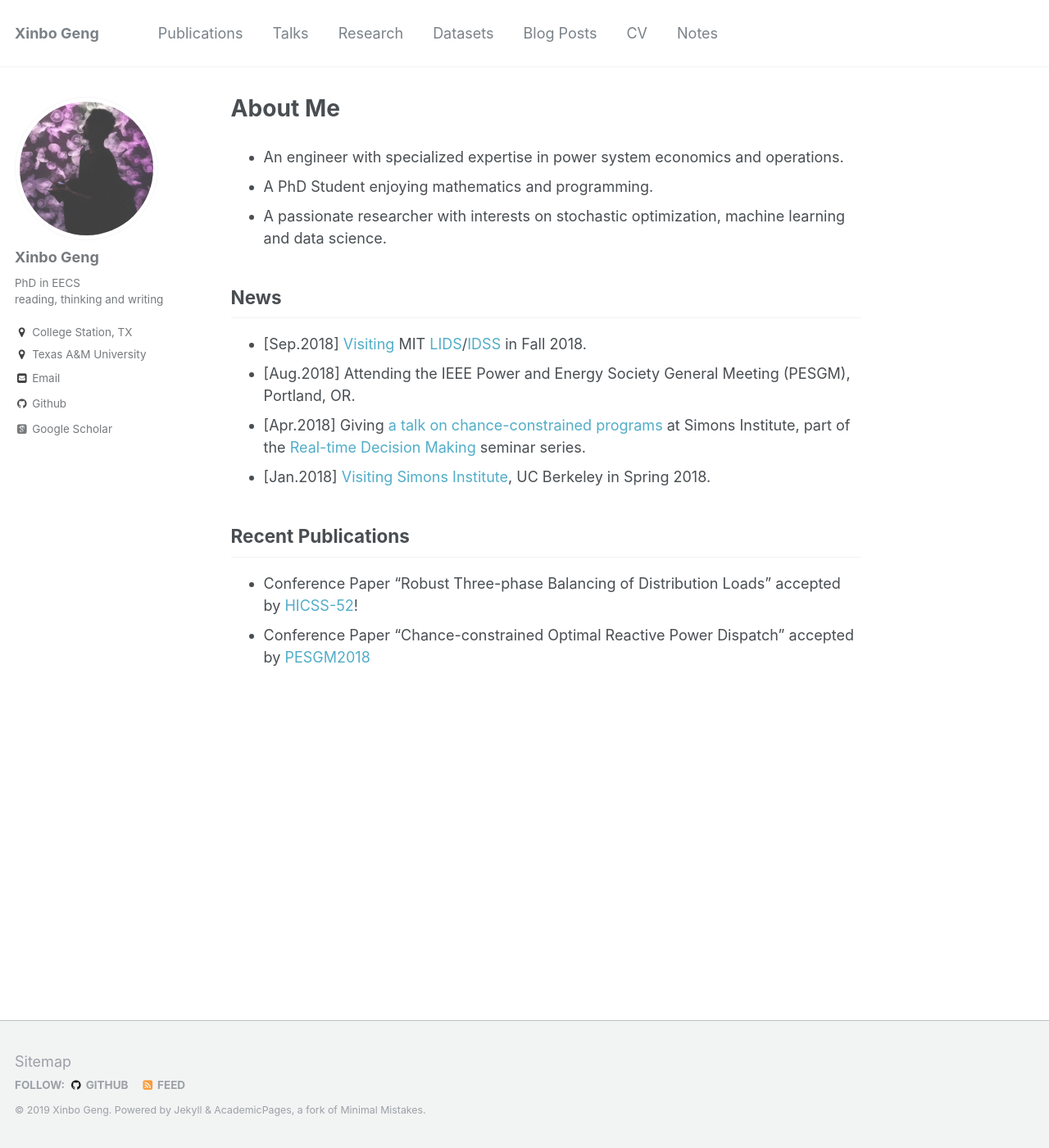
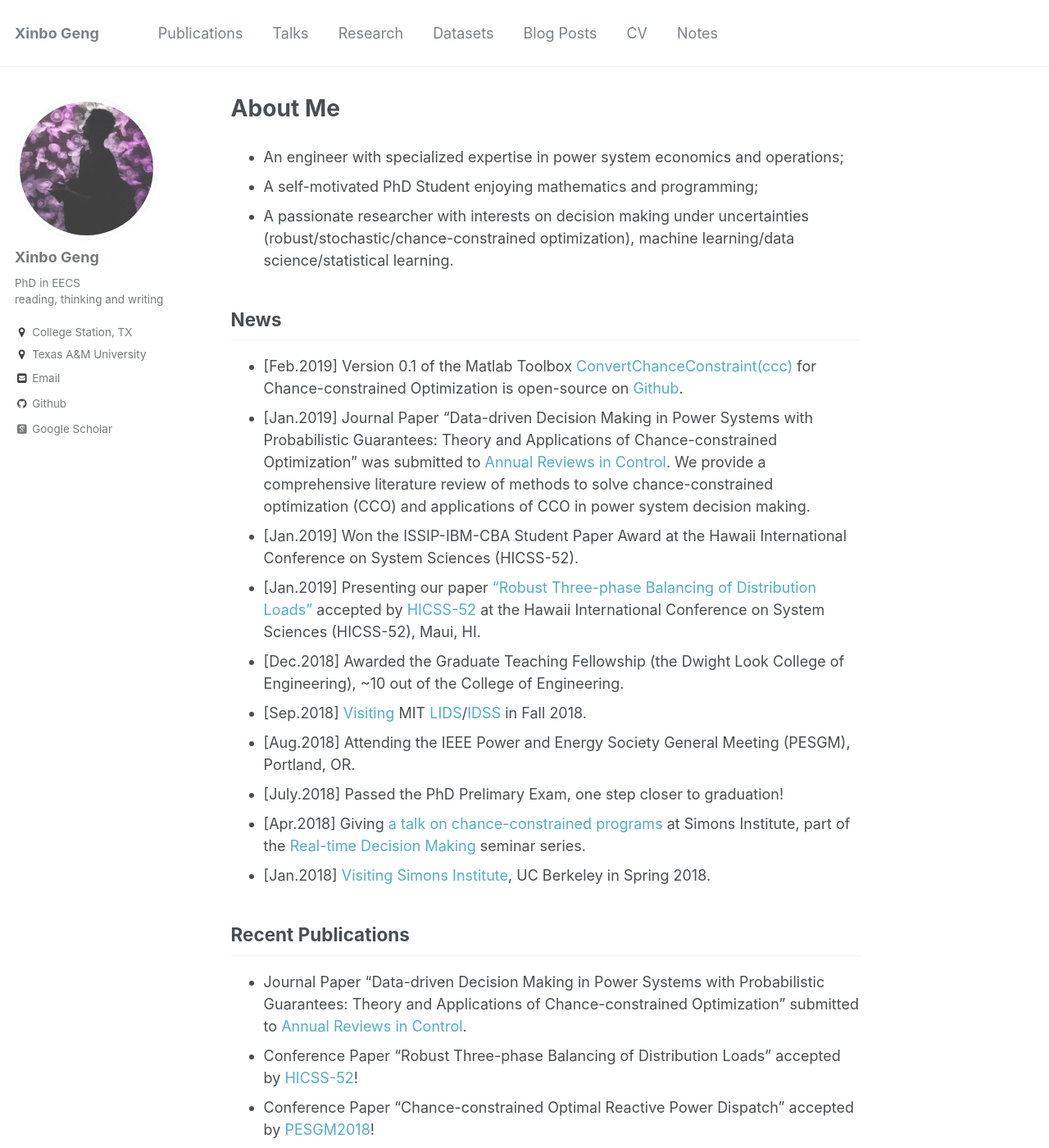
Before and after one commit to xb00dx/xb00dx.github.io, a Jekyll site: the page built from _pages/about.md, in a window 1280 px wide and 1400 px high. Shown: the whole window at 82% size. Built offline with Jekyll 4.4.1, drawn with Linux system fonts in a browser that asks for light colours; some web fonts are replaced.

Commit message:
update the homepage

```diff
--- a/_pages/about.md
+++ b/_pages/about.md
@@ -8,16 +8,23 @@ redirect_from:
   - /about.html
 ---
 
-- An engineer with specialized expertise in power system economics and operations.
-- A PhD Student enjoying mathematics and programming.
-- A passionate researcher with interests on stochastic optimization, machine learning and data science.
+- An engineer with specialized expertise in power system economics and operations;
+- A self-motivated PhD Student enjoying mathematics and programming;
+- A passionate researcher with interests on decision making under uncertainties (robust/stochastic/chance-constrained optimization), machine learning/data science/statistical learning.
 
 ## News
+- \[Feb.2019\] Version 0.1 of the Matlab Toolbox [ConvertChanceConstraint(ccc)](https://github.com/xb00dx/ConvertChanceConstraint-ccc) for Chance-constrained Optimization is open-source on [Github](https://github.com/xb00dx/ConvertChanceConstraint-ccc).
+- \[Jan.2019\] Journal Paper "Data-driven Decision Making in Power Systems with Probabilistic Guarantees: Theory and Applications of Chance-constrained Optimization" was submitted to [Annual Reviews in Control](https://www.journals.elsevier.com/annual-reviews-in-control). We provide a comprehensive literature review of methods to solve chance-constrained optimization (CCO) and applications of CCO in power system decision making.
+- \[Jan.2019\] Won the ISSIP-IBM-CBA Student Paper Award at the Hawaii International Conference on System Sciences (HICSS-52).
+- \[Jan.2019\] Presenting our paper ["Robust Three-phase Balancing of Distribution Loads"](https://scholarspace.manoa.hawaii.edu/handle/10125/59790) accepted by [HICSS-52](http://hicss.hawaii.edu/) at the Hawaii International Conference on System Sciences (HICSS-52), Maui, HI.
+- \[Dec.2018\] Awarded the Graduate Teaching Fellowship (the Dwight Look College of Engineering), ~10 out of the College of Engineering.
 - \[Sep.2018\] [Visiting](https://lids.mit.edu/people/students/xinbo-geng) MIT [LIDS](https://lids.mit.edu/)/[IDSS](https://idss.mit.edu/) in Fall 2018.
 - \[Aug.2018\] Attending the IEEE Power and Energy Society General Meeting (PESGM), Portland, OR.
+- \[July.2018\] Passed the PhD Prelimary Exam, one step closer to graduation!
 - \[Apr.2018\] Giving [a talk on chance-constrained programs](https://simons.berkeley.edu/events/clone-real-time-decision-making-seminar-0) at Simons Institute, part of the [Real-time Decision Making](https://simons.berkeley.edu/programs/realtime2018) seminar series.
 - \[Jan.2018\] [Visiting](https://simons.berkeley.edu/people/xinbo-geng) [Simons Institute](https://simons.berkeley.edu/), UC Berkeley in Spring 2018.
 
 ## Recent Publications
+- Journal Paper "Data-driven Decision Making in Power Systems with Probabilistic Guarantees: Theory and Applications of Chance-constrained Optimization" submitted to [Annual Reviews in Control](https://www.journals.elsevier.com/annual-reviews-in-control).
 - Conference Paper "Robust Three-phase Balancing of Distribution Loads" accepted by [HICSS-52](http://hicss.hawaii.edu/)!
-- Conference Paper "Chance-constrained Optimal Reactive Power Dispatch" accepted by [PESGM2018](http://pes-gm.org/2018/)
+- Conference Paper "Chance-constrained Optimal Reactive Power Dispatch" accepted by [PESGM2018](http://pes-gm.org/2018/)!
```
